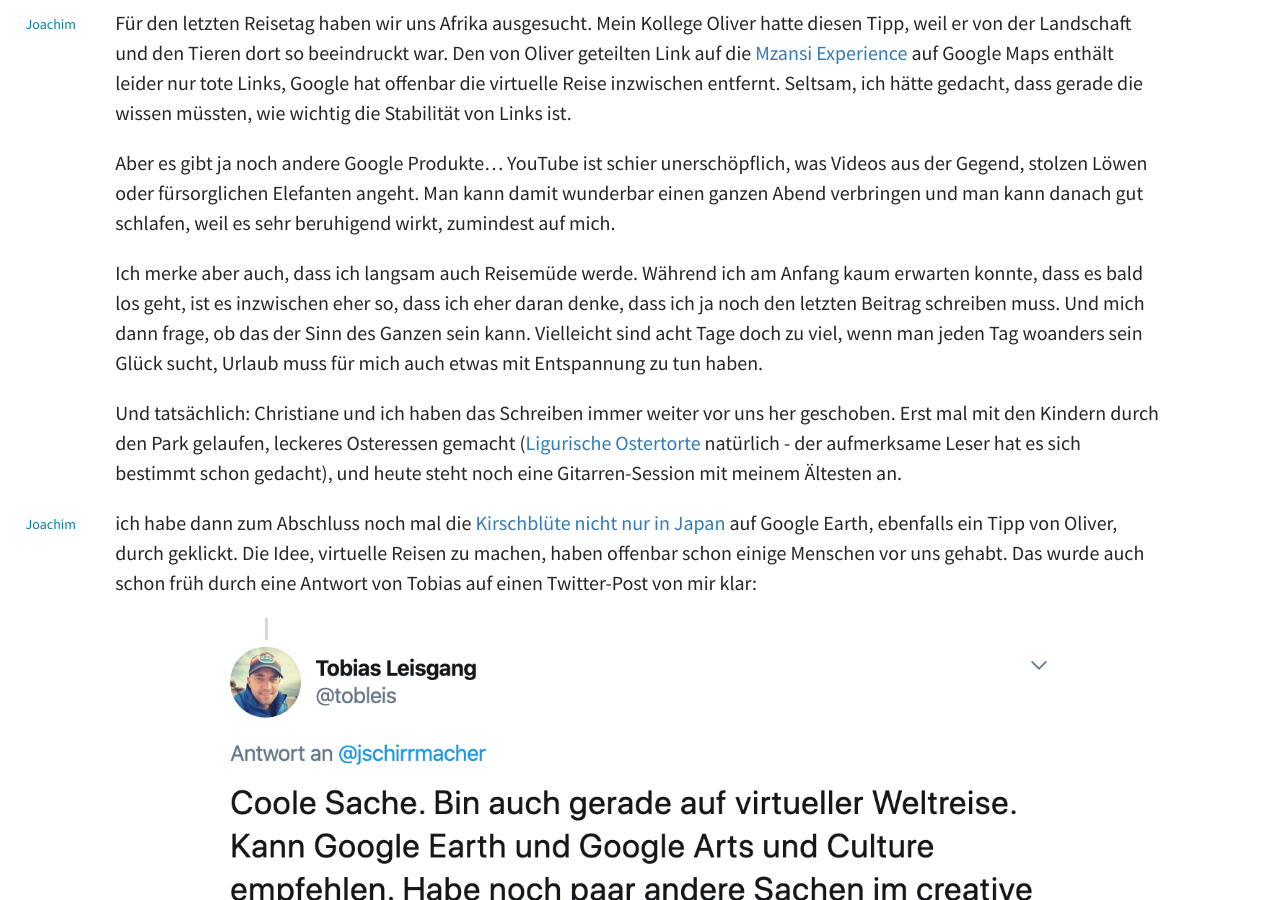
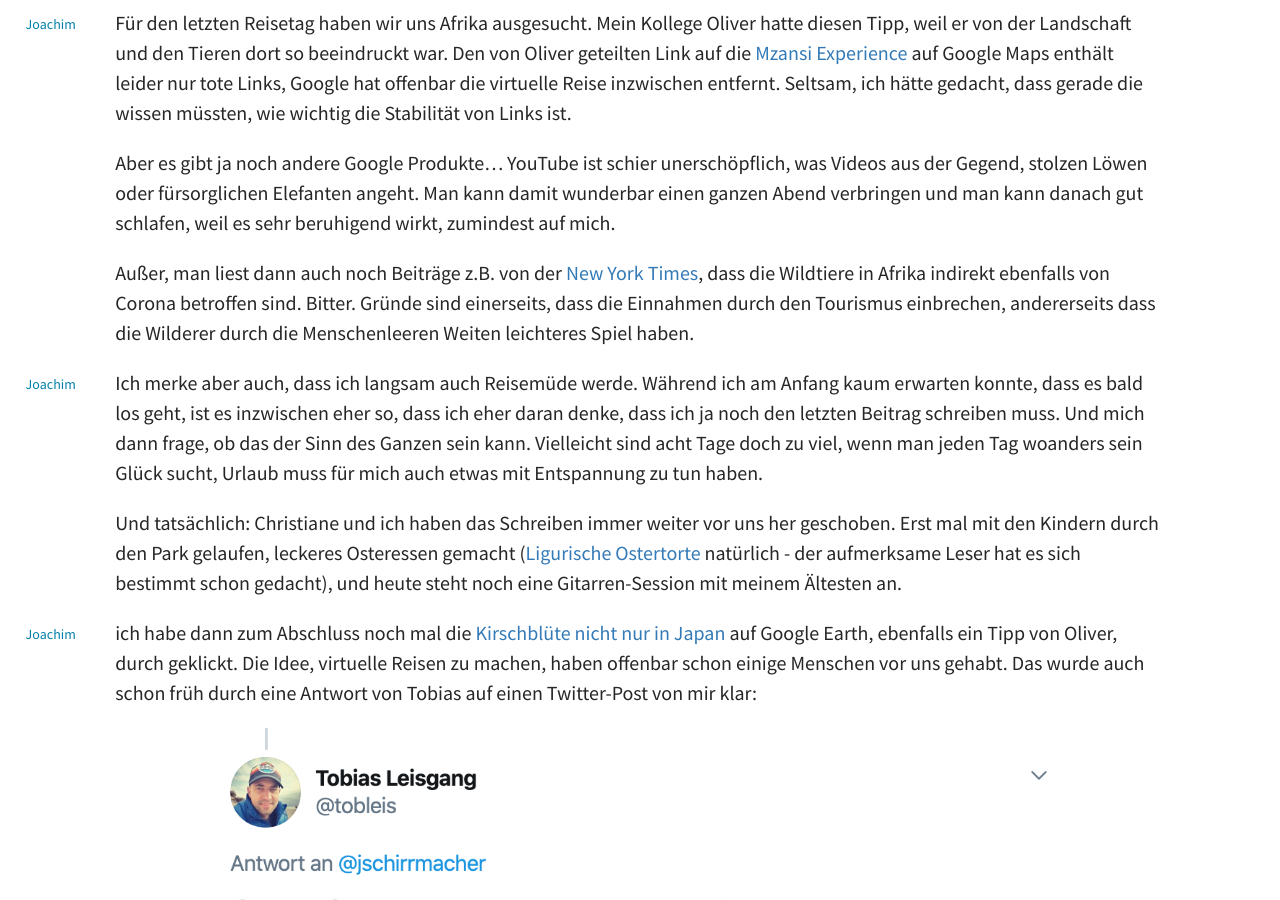
Before and after one commit to jschirrmacher/eight-days, a Jekyll site: the page built from _posts/2020-04-13-last-day.md, in a window 1280 px wide and 900 px high, scrolled down 403 px. Built offline with Jekyll 4.4.1, drawn with Linux system fonts in a browser that asks for light colours; comment, search, counter and statistics services are not loaded.

Commit message:
Added link to NYT

```diff
--- a/_posts/2020-04-13-last-day.md
+++ b/_posts/2020-04-13-last-day.md
@@ -11,6 +11,14 @@ tags: Afrika Südafrika
 Für den letzten Reisetag haben wir uns Afrika ausgesucht. Mein Kollege Oliver hatte diesen Tipp, weil er von der Landschaft und den Tieren dort so beeindruckt war. Den von Oliver geteilten Link auf die [Mzansi Experience](https://blog.google/products/maps/the-mzansi-experience-discover-south/) auf Google Maps enthält leider nur tote Links, Google hat offenbar die virtuelle Reise inzwischen entfernt. Seltsam, ich hätte gedacht, dass gerade die wissen müssten, wie wichtig die Stabilität von Links ist.
 
 Aber es gibt ja noch andere Google Produkte... YouTube ist schier unerschöpflich, was Videos aus der Gegend, stolzen Löwen oder fürsorglichen Elefanten angeht. Man kann damit wunderbar einen ganzen Abend verbringen und man kann danach gut schlafen, weil es sehr beruhigend wirkt, zumindest auf mich.
+
+Außer, man liest dann auch noch Beiträge z.B. von der [New York Times](https://www.nytimes.com/2020/04/08/science/coronavirus-poaching-rhinos.html), dass die Wildtiere in Afrika indirekt ebenfalls von Corona betroffen sind. Bitter. Gründe sind einerseits, dass die Einnahmen durch den Tourismus einbrechen, andererseits dass die Wilderer durch die Menschenleeren Weiten leichteres Spiel haben.
+
+
+
+
+
+<div class="author joachim"></div>
 
 Ich merke aber auch, dass ich langsam auch Reisemüde werde. Während ich am Anfang kaum erwarten konnte, dass es bald los geht, ist es inzwischen eher so, dass ich eher daran denke, dass ich ja noch den letzten Beitrag schreiben muss. Und mich dann frage, ob das der Sinn des Ganzen sein kann. Vielleicht sind acht Tage doch zu viel, wenn man jeden Tag woanders sein Glück sucht, Urlaub muss für mich auch etwas mit Entspannung zu tun haben.
 
```
